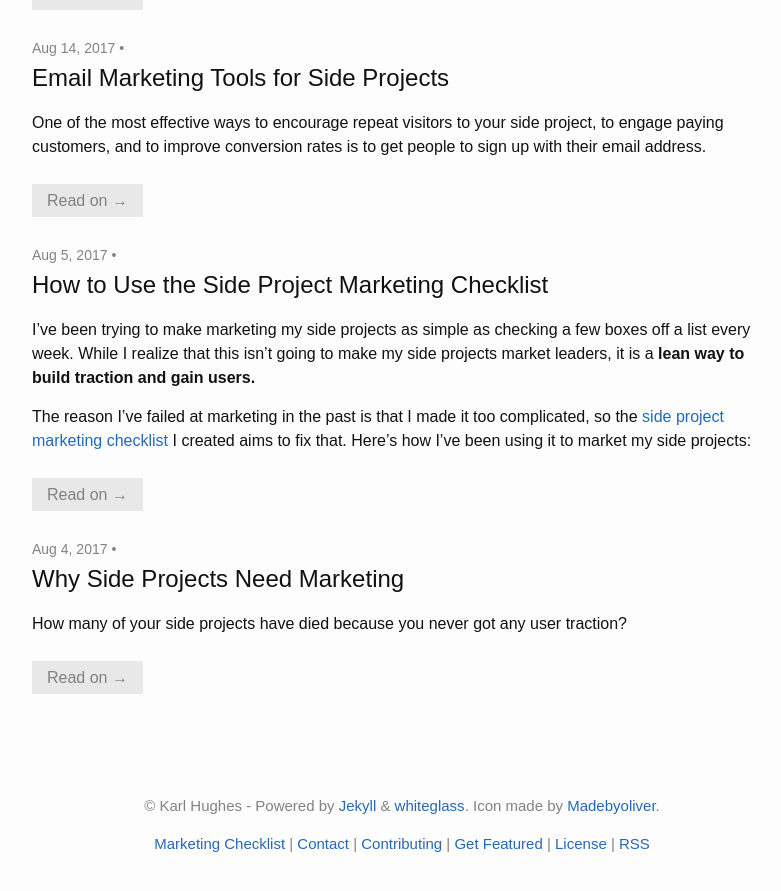
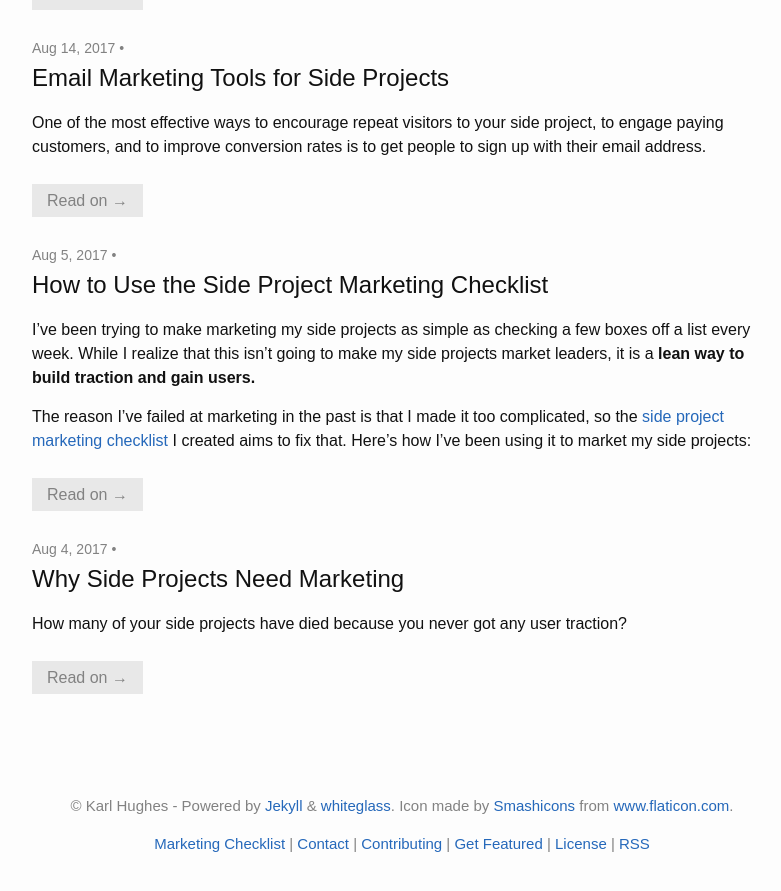
Before and after one commit to draftdev/startup-marketing-checklist, a Jekyll site: the page built from index.html, in a window 1280 px wide and 900 px high, scrolled down 2359 px. Shown: the top 891 px of the window, without its empty margins (238-1019 px from the left). Built offline with Jekyll 4.4.1, drawn with Linux system fonts in a browser that asks for light colours; the list of posts is cut into pages by our own code; comment, search, counter and statistics services are not loaded.

Commit message:
Updating icon attribution link

```diff
--- a/_includes/footer_content.html
+++ b/_includes/footer_content.html
@@ -3,7 +3,7 @@
 {% assign feed_path = site.feed.path %}
 {% endif %}
 <p>
-  &copy; {{ site.author }} - Powered by <a href="https://jekyllrb.com">Jekyll</a> &amp; <a href="https://github.com/yous/whiteglass">whiteglass</a>. Icon made by <a href="https://www.flaticon.com/authors/madebyoliver" title="Madebyoliver">Madebyoliver</a>.
+  &copy; {{ site.author }} - Powered by <a href="https://jekyllrb.com">Jekyll</a> &amp; <a href="https://github.com/yous/whiteglass">whiteglass</a>. Icon made by <a href="https://www.flaticon.com/authors/smashicons" title="Smashicons">Smashicons</a> from <a href="https://www.flaticon.com/" title="Flaticon">www.flaticon.com</a>.
 </p>
 <p>
   <a href="/marketing-checklist">Marketing Checklist</a> |
```
